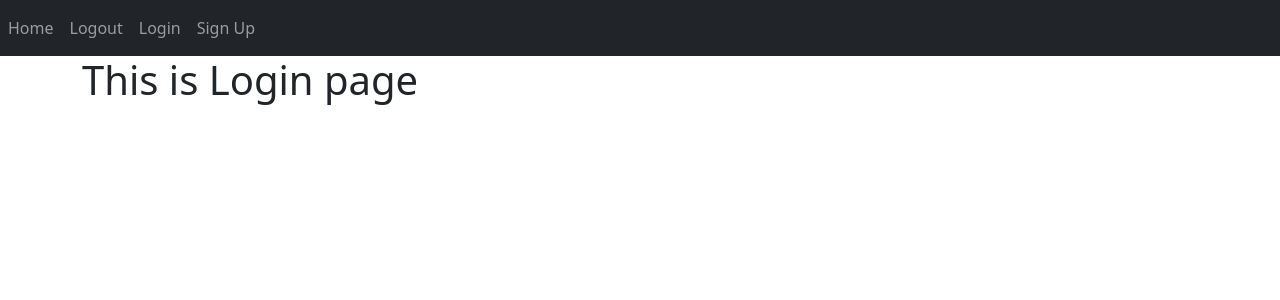
After one commit to enkhzayaqt/note_app_python, a Flask app: template website/templates/login.html in a window 1280 px wide. The commit adds this page. Shown: the top 300 px of the page. Run offline with Flask 3, Linux system fonts and the light colour scheme; the template is opened without the code that fills it, so the values that code supplies are empty; some libraries are stand-ins or nearby versions.

Commit message:
login, signup templates created

```diff
--- a/website/auth.py
+++ b/website/auth.py
@@ -1,10 +1,10 @@
-from flask import Blueprint
+from flask import Blueprint, Flask, render_template, request
 
 auth = Blueprint('auth', __name__)
 
 @auth.route('/login')
 def login():
-    return '<p>Login</p>'
+    return render_template('login.html')
 
 @auth.route('/logout')
 def logout():
@@ -12,4 +12,4 @@ def logout():
 
 @auth.route('/signup')
 def sign_up():
-    return '<p>Signup</p>'
+    return render_template("signup.html")
--- a/website/templates/base.html
+++ b/website/templates/base.html
@@ -11,12 +11,7 @@
 
 <body>
     <nav class="navbar navbar-expand-lg navbar-dark bg-dark">
-        <button
-          class="navbar-toggler"
-          type="button"
-          data-toggle="collapse"
-          data-target="#navbar"
-        >
+        <button class="navbar-toggler" type="button" data-toggle="collapse" data-target="#navbar">
             <span class="navbar-toggler-icon"></span>
         </button>
         <div class="collapse navbar-collapse" id="navbar">
@@ -29,6 +24,23 @@
             </div>
         </div>
     </nav>
+
+    <div class="container">{% block content %} {% endblock %}</div>
+    <script
+      src="https://code.jquery.com/jquery-3.2.1.slim.min.js"
+      integrity="sha384-KJ3o2DKtIkvYIK3UENzmM7KCkRr/rE9/Qpg6aAZGJwFDMVNA/GpGFF93hXpG5KkN"
+      crossorigin="anonymous"
+    ></script>
+    <script
+      src="https://cdnjs.cloudflare.com/ajax/libs/popper.js/1.12.9/umd/popper.min.js"
+      integrity="sha384-ApNbgh9B+Y1QKtv3Rn7W3mgPxhU9K/ScQsAP7hUibX39j7fakFPskvXusvfa0b4Q"
+      crossorigin="anonymous"
+    ></script>
+    <script
+      src="https://maxcdn.bootstrapcdn.com/bootstrap/4.0.0/js/bootstrap.min.js"
+      integrity="sha384-JZR6Spejh4U02d8jOt6vLEHfe/JQGiRRSQQxSfFWpi1MquVdAyjUar5+76PVCmYl"
+      crossorigin="anonymous"
+    ></script>
     <script src="https://cdn.jsdelivr.net/npm/bootstrap@5.3.1/dist/js/bootstrap.bundle.min.js"
         integrity="sha384-HwwvtgBNo3bZJJLYd8oVXjrBZt8cqVSpeBNS5n7C8IVInixGAoxmnlMuBnhbgrkm"
         crossorigin="anonymous"></script>
--- a/website/templates/home.html
+++ b/website/templates/home.html
@@ -1,2 +1,6 @@
 {% extends 'base.html'%}
-{% block title %}Changed{% endblock %}
+{% block title %}Home{% endblock %}
+
+{% block content %}
+<h1>This is home page</h1>
+{% endblock %}
--- /dev/null
+++ b/website/templates/login.html
@@ -0,0 +1,6 @@
+{% extends 'base.html'%}
+{% block title %}Login{% endblock %}
+
+{% block content %}
+<h1>This is Login page</h1>
+{% endblock %}
--- /dev/null
+++ b/website/templates/signup.html
@@ -0,0 +1,6 @@
+{% extends 'base.html'%}
+{% block title %}Signup{% endblock %}
+
+{% block content %}
+<h1>This is Signup page</h1>
+{% endblock %}
```
Lines whose indentation alone changed are shown as unchanged.
